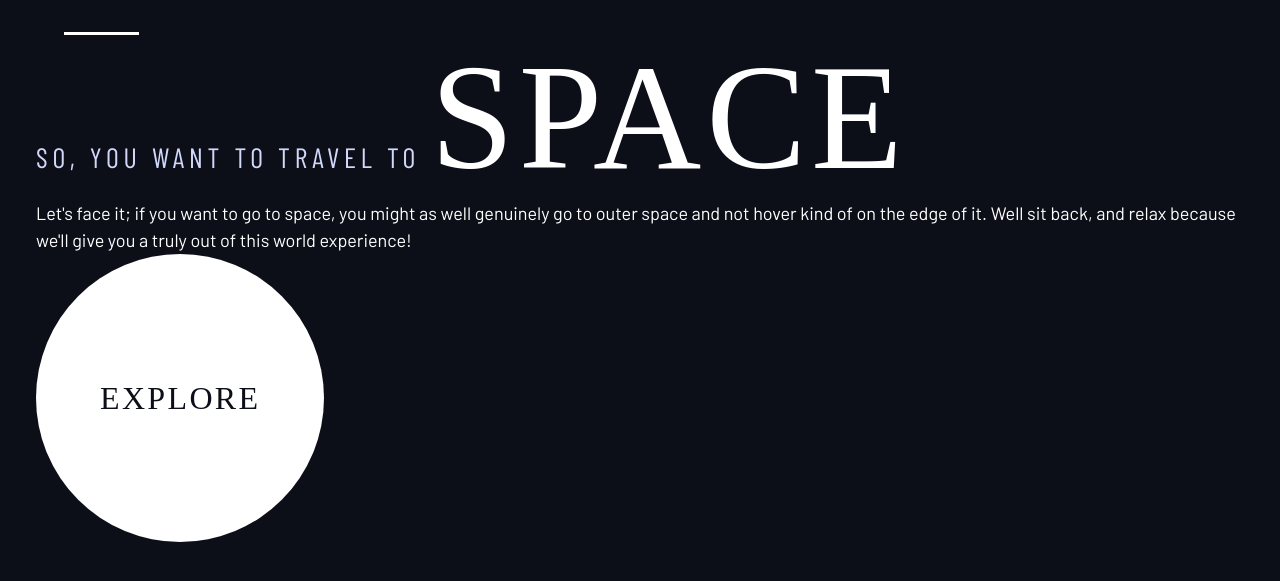
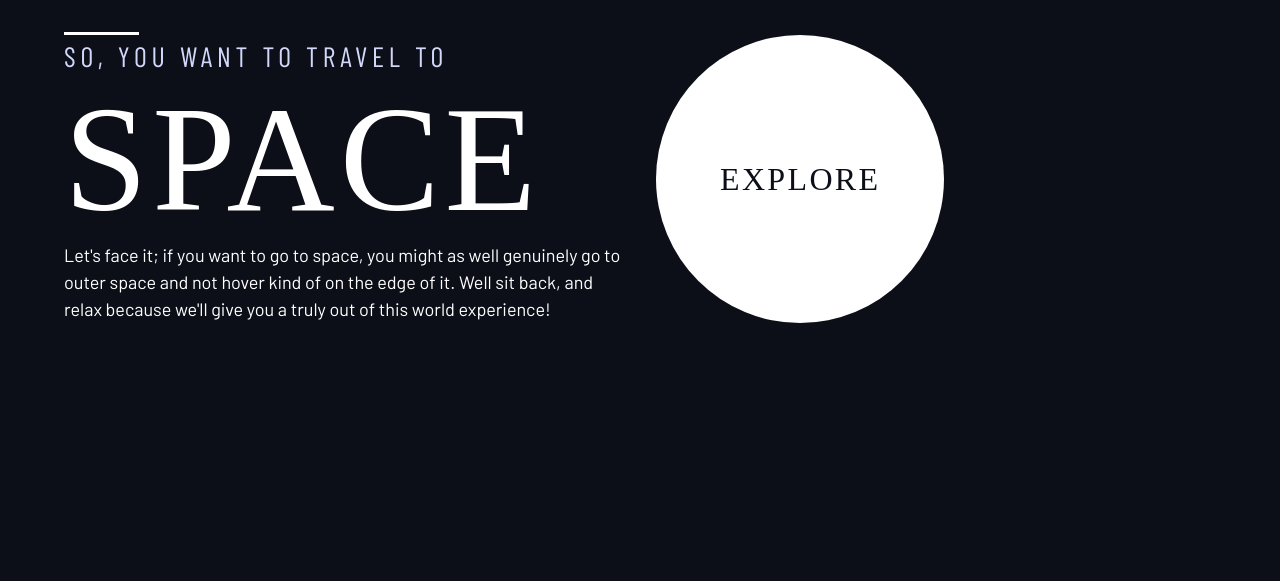
Before and after one commit to madina0801/space-travel, a plain HTML site: page index.html in a window 1280 px wide. Shown: the part 59-640 px from the top of the page. Drawn offline with nearby package versions, Linux system fonts and the light colour scheme; a web font is replaced by a local one.

Commit message:
grid container

```diff
--- a/index.html
+++ b/index.html
@@ -14,7 +14,7 @@
 		rel="stylesheet">
 </head>
 
-<body>
+<body class="home">
 	<header class="primary-header flex">
 		<div>
 			<img src="assets/shared/logo.svg" alt="space travel logo">
@@ -33,18 +33,23 @@
 		</nav>
 	</header>
 
-	<div class="container">
+	<div class="grid-container">
+		<div>
 			<h1 class="text-accent fs-500 ff-sans-cond uppercase letter-spacing-1">
 				So, you want to travel to
-			<span class="fs-900 ff-serif text-white">Space</span></h1>
+				<span class="fs-900 ff-serif text-white">Space</span>
+			</h1>
 			<p>
 				Let's face it; if you want to go to space, you might as well genuinely go to
 				outer space and not hover kind of on the edge of it. Well sit back, and relax
 				because we'll give you a truly out of this world experience!
 			</p>
-		<a class="large-button bg-white ff-serif fs-600 text-dark letter-spacing-3 uppercase"
-					href="#">Explore</a>
 		</div>
+		<div>
+			<a class="large-button bg-white ff-serif fs-600 text-dark letter-spacing-3 uppercase" href="#">Explore</a>
+		</div>
+	</div>
+
 
 	<script src="app.js"></script>
 </body>
--- a/style.css
+++ b/style.css
@@ -121,6 +121,20 @@ select {
 	padding-inline: 2em;
 	margin-inline: auto;
 	max-width: 80rem;
+}
+
+.grid-container {
+	display: grid;
+	column-gap: var(--container-gap, 2rem);
+	grid-template-columns: minmax(2rem, 1fr) repeat(2, minmax(0, 40rem)) minmax(2rem, 1fr);
+}
+
+.grid-container > *:first-child {
+	grid-column: 2;
+}
+
+.grid-container > *:last-child {
+	grid-column: 3;
 }
 
 .sr-only {
```
Lines whose indentation alone changed are shown as unchanged.
